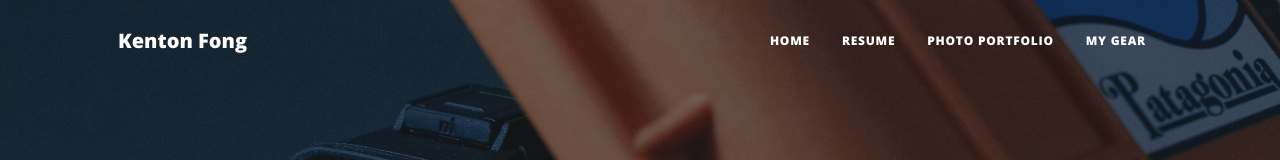
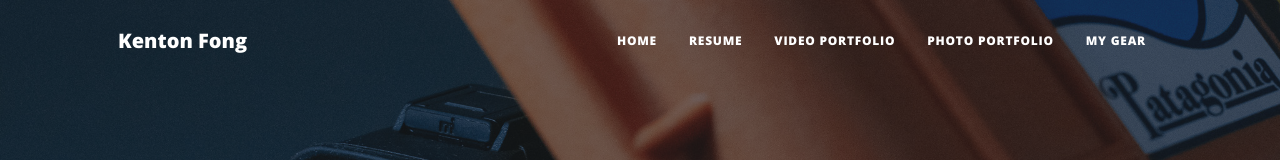
Before and after one commit to kfong808/videography-2, a plain HTML site: page Gear.html in a window 1280 px wide. Shown: the top 160 px of the page. Drawn offline with nearby package versions, Linux system fonts and the light colour scheme.

Commit message:
Uncomment video portfolio link in navigation

```diff
--- a/Gear.html
+++ b/Gear.html
@@ -21,7 +21,7 @@
         <ul class="navbar-nav ms-auto py-4 py-lg-0">
           <li class="nav-item"><a class="nav-link px-lg-3 py-3 py-lg-4" href="index.html">Home</a></li>
           <li class="nav-item"><a class="nav-link px-lg-3 py-3 py-lg-4" href="Resume.html">Resume</a></li>
-          <!-- <li class="nav-item"><a class="nav-link px-lg-3 py-3 py-lg-4" href="video_portfolio.html">video Portfolio</a></li> -->
+          <li class="nav-item"><a class="nav-link px-lg-3 py-3 py-lg-4" href="video_portfolio.html">video Portfolio</a></li>
           <li class="nav-item"><a class="nav-link px-lg-3 py-3 py-lg-4" href="Photo_portfolio.html">Photo Portfolio</a></li>
           <li class="nav-item"><a class="nav-link px-lg-3 py-3 py-lg-4" href="Gear.html">My Gear</a></li>
         </ul>
```
